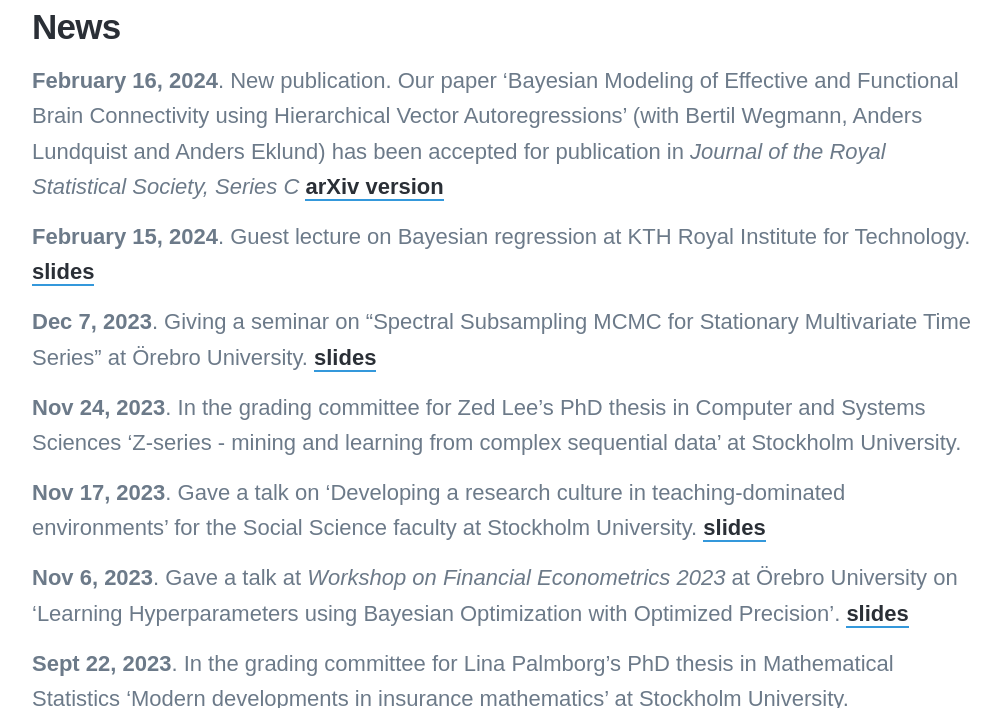
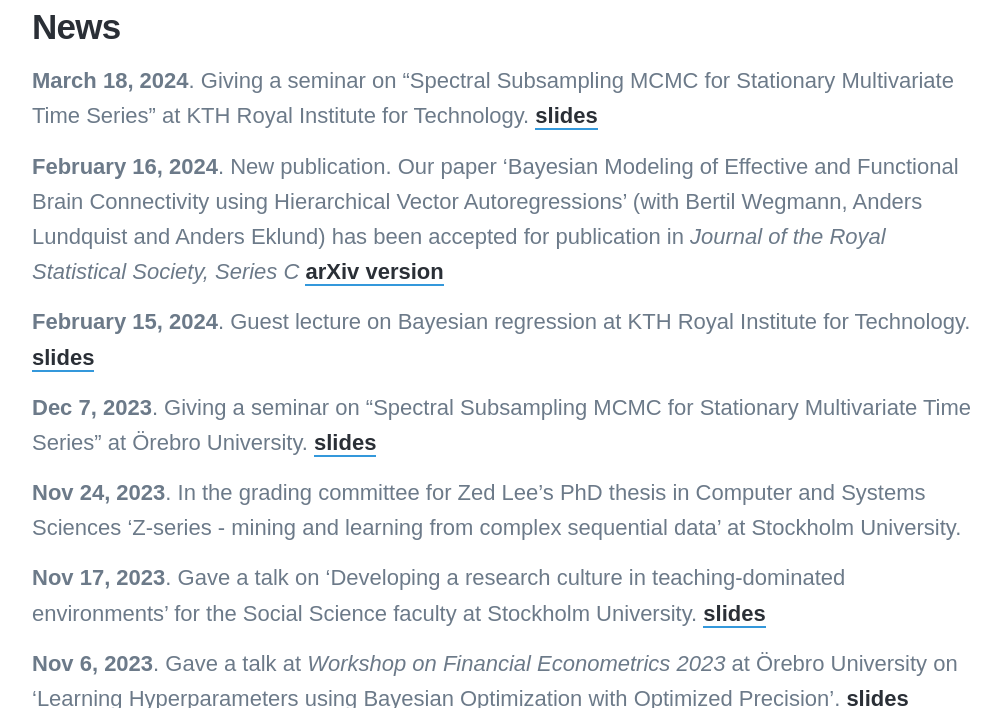
Before and after one commit to mattiasvillani/mattiasvillani.github.io, a Jekyll site: the page built from _pages/news.md, in a window 1280 px wide and 900 px high, scrolled down 416 px, cut to the strip 192-900 px from the top of the window. Shown: the whole strip, without its empty margins (138-1139 px from the left). Built offline with Jekyll 4.4.1, drawn with Linux system fonts in a browser that asks for light colours; nearby versions of some CDN libraries; some web fonts are replaced.

Commit message:
added KTH talk

```diff
--- a/_pages/news.md
+++ b/_pages/news.md
@@ -7,6 +7,8 @@ featured_image: /images/linocut_newspaper.png
 
 
 ## News
+
+**March 18, 2024**. Giving a seminar on "Spectral Subsampling MCMC for Stationary Multivariate Time Series" at KTH Royal Institute for Technology. [slides](https://github.com/mattiasvillani/Talks/raw/master/VillaniKTHMarch2024.pdf)
 
 **February 16, 2024**. New publication. Our paper 'Bayesian Modeling of Effective and Functional Brain Connectivity using Hierarchical Vector Autoregressions' (with Bertil Wegmann, Anders Lundquist and Anders Eklund) has been accepted for publication in *Journal of the Royal Statistical Society, Series C* [arXiv version](https://arxiv.org/abs/2112.04249)
 
```
